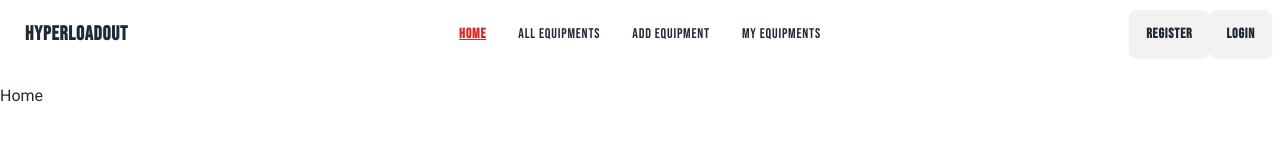
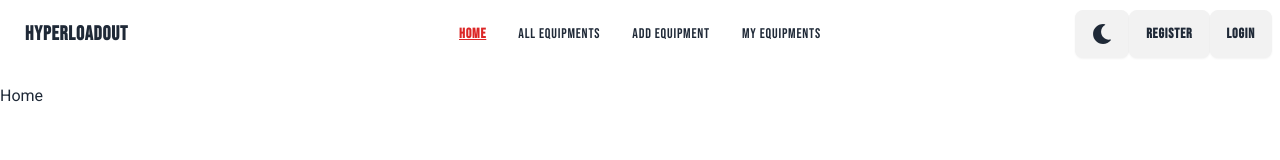
Before and after one commit to xyryc/HyperLoadout-client, a React (Vite) app: page / in a window 1280 px wide. Shown: the top 160 px of the page. Built offline with nearby package versions, Linux system fonts and the light colour scheme; no server answers.

Commit message:
added theme toggle dark+light

```diff
--- a/index.html
+++ b/index.html
@@ -2,7 +2,7 @@
 <html lang="en" data-theme="light">
   <head>
     <meta charset="UTF-8" />
-    <link rel="icon" type="image/svg+xml" href="/vite.svg" />
+    <link rel="icon" type="image/svg+xml" href="/logo.png" />
     <meta name="viewport" content="width=device-width, initial-scale=1.0" />
     <title>HyperLoadout</title>
   </head>
--- a/src/components/Header.jsx
+++ b/src/components/Header.jsx
@@ -1,6 +1,7 @@
 import { useContext } from "react";
 import { Link, NavLink } from "react-router-dom";
 import { AuthContext } from "../providers/AuthProvider";
+import ThemeToggle from "./ThemeToggle";
 
 const Header = () => {
   const { user, logOut } = useContext(AuthContext);
@@ -92,6 +93,8 @@ const Header = () => {
         </div>
 
         <div className="navbar-end">
+          <ThemeToggle />
+
           {user ? (
             <div className="flex justify-center items-center gap-2">
               <div
--- /dev/null
+++ b/src/components/ThemeToggle.jsx
@@ -0,0 +1,23 @@
+import { useEffect, useState } from "react";
+import { FaSun, FaMoon } from "react-icons/fa";
+
+const ThemeToggle = () => {
+  const [theme, setTheme] = useState(localStorage.getItem("theme") || "light");
+
+  useEffect(() => {
+    document.querySelector("html").setAttribute("data-theme", theme);
+    localStorage.setItem("theme", theme);
+  }, [theme]);
+
+  const toggleTheme = () => {
+    setTheme((prev) => (prev === "light" ? "dark" : "light"));
+  };
+
+  return (
+    <button onClick={toggleTheme} className="btn">
+      {theme === "light" ? <FaMoon size={20} /> : <FaSun size={20} />}
+    </button>
+  );
+};
+
+export default ThemeToggle;
--- a/src/pages/UpdateEquipmentPage.jsx
+++ b/src/pages/UpdateEquipmentPage.jsx
@@ -1,6 +1,4 @@
-import { useContext } from "react";
 import { useLoaderData, useNavigate } from "react-router-dom";
-import { AuthContext } from "../providers/AuthProvider";
 import Swal from "sweetalert2";
 
 const UpdateEquipmentPage = () => {
--- a/tailwind.config.js
+++ b/tailwind.config.js
@@ -13,4 +13,7 @@ export default {
     // eslint-disable-next-line no-undef
     require("daisyui"),
   ],
+  daisyui: {
+    themes: ["light", "dark"],
+  },
 };
```
Also changed, not shown: public/logo.png (added), 1 other file (tests, documents, lock files or other folders).
